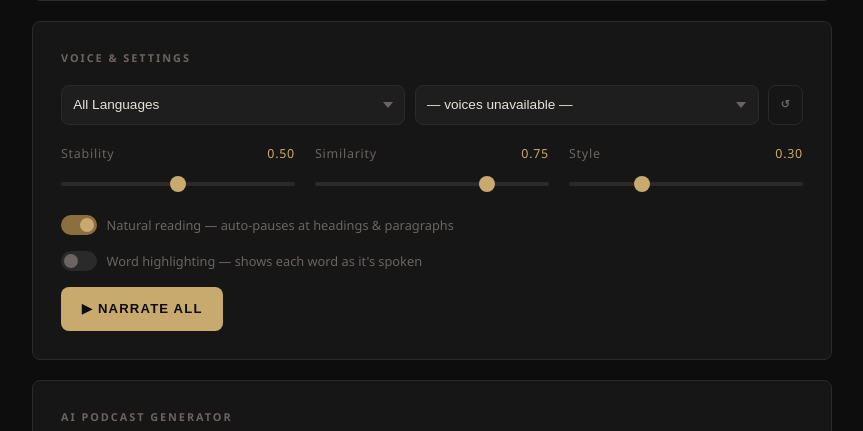
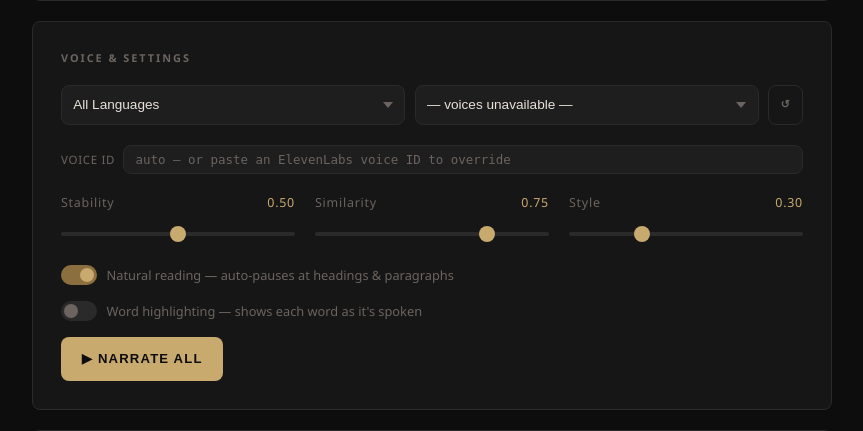
Before and after one commit to TWILL330/matte-noir-site, a Flask app: page / in a window 1280 px wide. Shown: the part 649-1080 px from the top of the page, without its empty margins (208-1071 px from the left). Run offline with Flask 3, Linux system fonts and the light colour scheme; some libraries are stand-ins or nearby versions.

Commit message:
Remove character limit and add backend chunking; fix voice selector
- Remove frontend 10,000 character gate entirely — no hard cap shown to user
- Backend now chunks long texts at sentence boundaries (4,500 chars/chunk),
  makes one ElevenLabs request per chunk, and concatenates the MP3 streams,
  so arbitrarily long documents narrate without modification
- Add Voice ID override text input below the voice dropdown: if the dropdown
  fails to populate (API key missing, network issue), users can paste any
  ElevenLabs voice ID directly and generation still works
- Override input placeholder updates live as the user changes the dropdown,
  confirming which voice is currently active
- voice_id resolution order: manual override field → dropdown selection → VOICE_ID env var

Co-Authored-By: Claude Sonnet 4.6 <noreply@anthropic.com>
Claude-Session: https://claude.ai/code/session_0117ryHUarE8DdaNemhWCFs1

```diff
--- a/app.py
+++ b/app.py
@@ -26,6 +26,32 @@ MEDIA_TYPES = {
 
 def anthropic_client():
     return anthropic.Anthropic(api_key=ANTHROPIC_API_KEY) if ANTHROPIC_API_KEY else None
+
+
+def chunk_text(text, max_chars=4500):
+    """Split text at sentence boundaries into chunks no larger than max_chars."""
+    sentences = re.split(r'(?<=[.!?])\s+', text)
+    chunks, current = [], ""
+    for sentence in sentences:
+        if len(sentence) > max_chars:
+            if current:
+                chunks.append(current.strip())
+                current = ""
+            while len(sentence) > max_chars:
+                split_at = sentence.rfind(' ', 0, max_chars)
+                if split_at == -1:
+                    split_at = max_chars
+                chunks.append(sentence[:split_at].strip())
+                sentence = sentence[split_at:].strip()
+            current = sentence
+        elif current and len(current) + 1 + len(sentence) > max_chars:
+            chunks.append(current.strip())
+            current = sentence
+        else:
+            current = (current + " " + sentence).strip() if current else sentence
+    if current:
+        chunks.append(current.strip())
+    return [c for c in chunks if c]
 
 
 def prepare_for_narration(text):
@@ -321,18 +347,23 @@ def generate():
 
     else:
         el_headers["Accept"] = "audio/mpeg"
-        resp = requests.post(
-            f"https://api.elevenlabs.io/v1/text-to-speech/{voice_id}",
-            headers=el_headers, json=payload, timeout=60,
-        )
-        if resp.status_code != 200:
-            return jsonify({"error": f"ElevenLabs error {resp.status_code}: {resp.text}"}), 502
+        chunks = chunk_text(text) if len(text) > 4500 else [text]
+        all_audio = b""
+        for chunk in chunks:
+            payload["text"] = chunk
+            resp = requests.post(
+                f"https://api.elevenlabs.io/v1/text-to-speech/{voice_id}",
+                headers=el_headers, json=payload, timeout=60,
+            )
+            if resp.status_code != 200:
+                return jsonify({"error": f"ElevenLabs error {resp.status_code}: {resp.text}"}), 502
+            all_audio += resp.content
 
         _history.append({
             "text": data.get("text", "")[:120],
             "stability": stability, "similarity": similarity, "style": style,
         })
-        buf = io.BytesIO(resp.content)
+        buf = io.BytesIO(all_audio)
         buf.seek(0)
         return send_file(buf, mimetype="audio/mpeg", as_attachment=False, download_name="narration.mp3")
 
--- a/templates/index.html
+++ b/templates/index.html
@@ -388,6 +388,11 @@
     </select>
     <button class="btn-ghost btn-sm" id="refreshVoicesBtn" title="Refresh voice list">↺</button>
   </div>
+  <div style="display:flex;align-items:center;gap:0.5rem;margin-bottom:1.25rem">
+    <span style="font-size:0.72rem;color:var(--muted);white-space:nowrap;letter-spacing:0.06em;text-transform:uppercase">Voice ID</span>
+    <input type="text" id="voiceIdOverride" placeholder="auto — or paste an ElevenLabs voice ID to override"
+           style="flex:1;font-size:0.78rem;font-family:monospace;padding:0.4rem 0.7rem;min-height:0" />
+  </div>
 
   <div class="sliders">
     <div class="slider-group">
@@ -709,18 +714,29 @@ async function loadVoices() {
 function renderVoiceOptions() {
   const lang = langFilter.value;
   const filtered = lang ? allVoices.filter(v => v.language === lang) : allVoices;
+  if (!filtered.length) {
+    voiceSelect.innerHTML = '<option value="">— no voices in this filter —</option>';
+    return;
+  }
   voiceSelect.innerHTML = filtered.map(v => {
     const label = v.name + (v.language ? ` (${v.language})` : '');
     const sel = v.voice_id === selectedVoiceId ? ' selected' : '';
     return `<option value="${escHtml(v.voice_id)}"${sel}>${escHtml(label)}</option>`;
   }).join('');
-  if (!filtered.some(v => v.voice_id === selectedVoiceId) && filtered.length) {
+  if (!filtered.some(v => v.voice_id === selectedVoiceId)) {
     voiceSelect.selectedIndex = 0;
+    selectedVoiceId = voiceSelect.value;
   }
+  const override = document.getElementById('voiceIdOverride');
+  if (!override.value) override.placeholder = `auto (${voiceSelect.options[voiceSelect.selectedIndex]?.text || voiceSelect.value}) — or paste a voice ID`;
 }
 
 langFilter.addEventListener('change', renderVoiceOptions);
-voiceSelect.addEventListener('change', () => { selectedVoiceId = voiceSelect.value; });
+voiceSelect.addEventListener('change', () => {
+  selectedVoiceId = voiceSelect.value;
+  const override = document.getElementById('voiceIdOverride');
+  if (!override.value) override.placeholder = voiceSelect.value || 'auto — or paste an ElevenLabs voice ID to override';
+});
 
 document.getElementById('refreshVoicesBtn').addEventListener('click', loadVoices);
 
@@ -790,13 +806,9 @@ const narrateError = document.getElementById('narrateError');
 
 async function generate(text) {
   if (!text.trim()) { showMsg(narrateError, 'No text to narrate.', 'error'); return; }
-  if (text.length > 10000) {
-    showMsg(narrateError, `Text is ${text.length.toLocaleString()} characters — ElevenLabs limit is ~10,000. Select a shorter passage.`, 'error');
-    return;
-  }
 
   const withHighlight = document.getElementById('highlightToggle').checked;
-  const voice_id = voiceSelect.value || '';
+  const voice_id = document.getElementById('voiceIdOverride').value.trim() || voiceSelect.value || '';
 
   document.getElementById('narrateAllBtn').disabled = true;
   narrateSelBtn.disabled = true;
```
